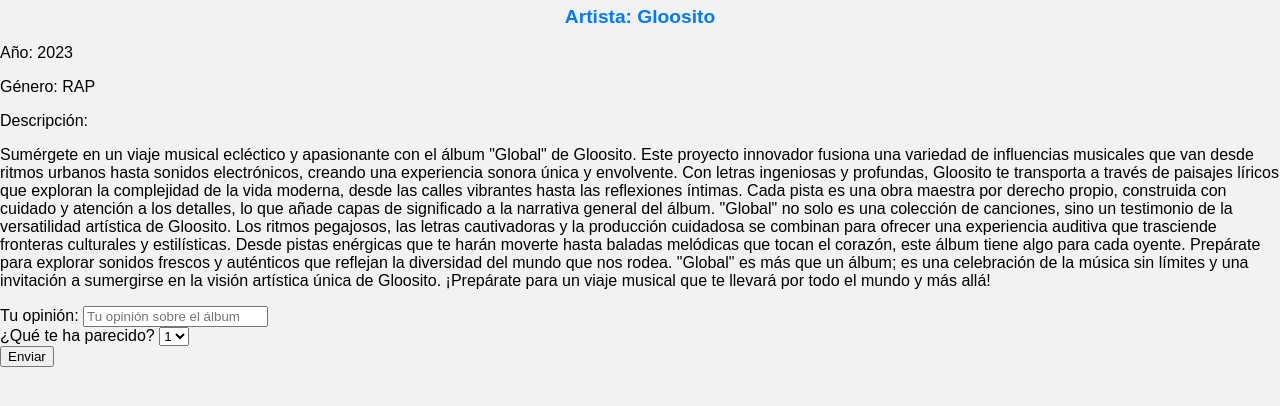
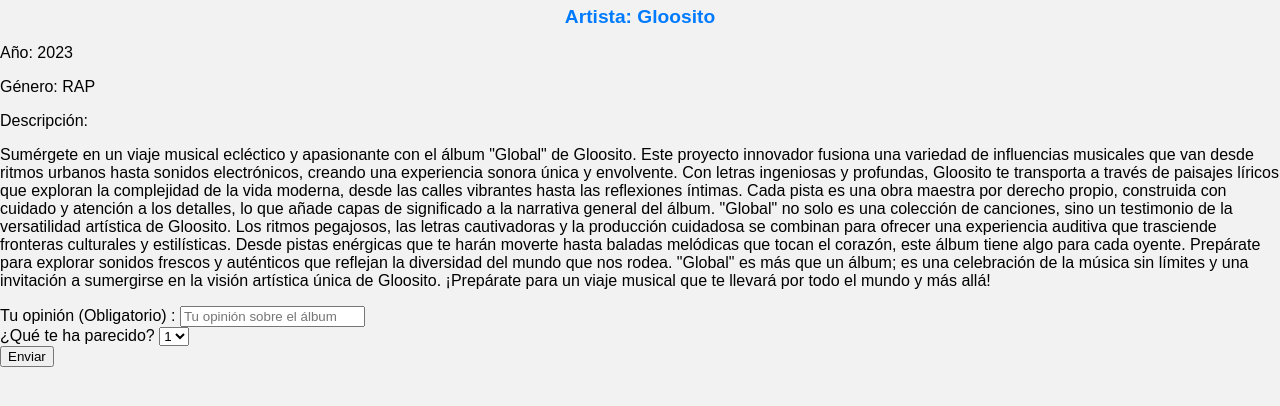
Before and after one commit to samuelmartin00/IW-G7, a Django app: page /album/1/ in a window 1280 px wide. Shown: the part 252-658 px from the top of the page. Run offline with Django 4.2, Linux system fonts and the light colour scheme; data comes from the database, SQL or seed files in the repository; both versions use the stored data as it was after the commit.

Commit message:
Detalle
detalles

```diff
--- a/MusicProject/MusicArchive/templates/album_detail.html
+++ b/MusicProject/MusicArchive/templates/album_detail.html
@@ -26,7 +26,7 @@
             {% csrf_token %}
 
             <div class="form-group">
-                <label for="feedback" class="album-property">Tu opinión:</label>
+                <label for="feedback" class="album-property">Tu opinión (Obligatorio) :</label>
                 <input type="text" class="form-control" id="feedback" name="feedback" placeholder="Tu opinión sobre el álbum">
             </div>
 
```
Also changed, not shown: MusicProject/db.sqlite3.
